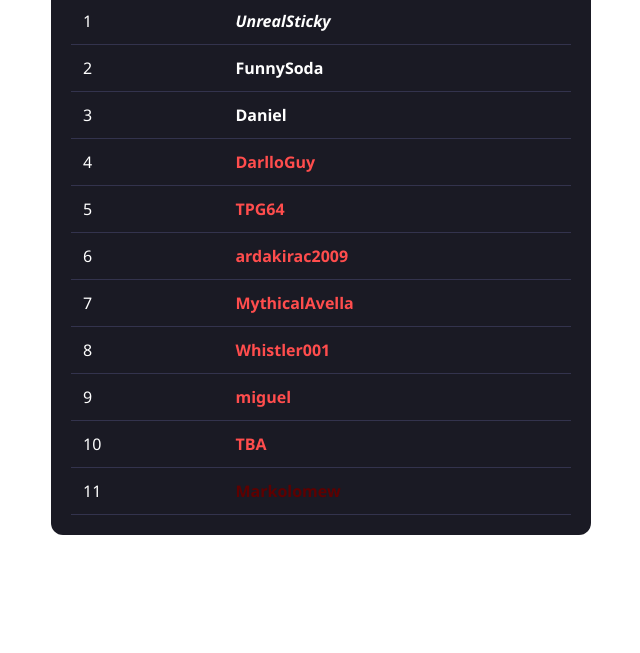
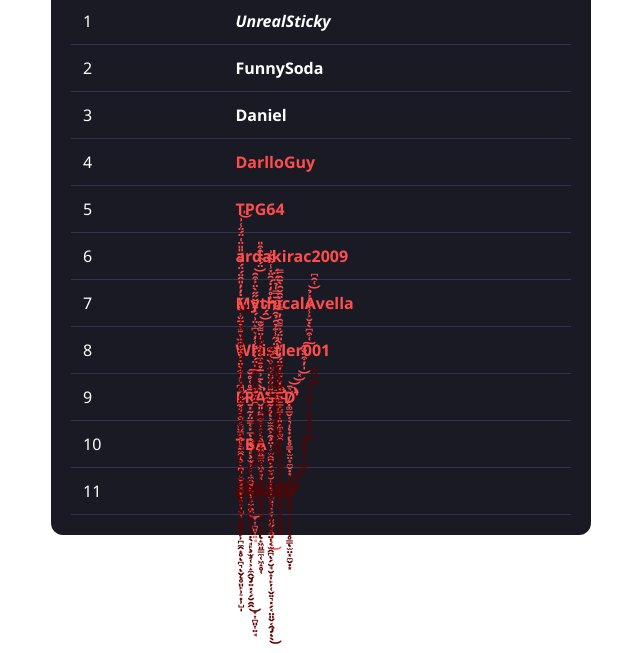
Before and after one commit to 27105/Friends-Leaderboard, a plain HTML site: page index.html in a window 1280 px wide. Shown: the part 147-800 px from the top of the page, without its empty margins (319-959 px from the left). Drawn offline with Linux system fonts and the light colour scheme.

Commit message:
Fuckers erased

```diff
--- a/index.html
+++ b/index.html
@@ -50,7 +50,7 @@
                 </tr>
                 <tr>
                     <td>9</td>
-                    <td class="friend-name trustworthy">miguel</td>
+                    <td class="friend-name trustworthy">Ȩ̷̡̢̡̨̛̰̝̬͔̪̬͇̹̪̼̭̟̥̪͉̬̥͈̙̹̠͓̹̺̩̇͆̔̒̐̀̈̇͐͌̾̑̏̓͌̉̅̆͗̅̈̊́̇̓̓̎̂̈́̈́̉̈́̎̎̈͑̈́̈̾͗̎̚͝ͅͅŖ̸̧̡̛͙̰̦̤̳͔͙̲͎̣̖̘̙̱̫̜͕̝̼̭̬͍͓͔̗̮̯̭̞͎̪͈͎͍̘̄̊͑̊̌̍̈́͐͐͌̾̒͛͆͛̈͗́͐̑̀̌̋̋̀̈͐͒̑̈́͒̈̑͒̎͘̕͜͠͝ͅÀ̷̢̬͈̯̪̰̖͎̠͕̖̝̝͖͈͇̼̜͖̝̥̜̀̀͊͗̅̊̄͒͋̄̀́̓̈͌̆͊̑́̓͗̊̒̇́̑̈̽̾̈̏̋͗̚̕͘̚͝͝Ş̶̡̛̛̰̦̥͕̫̼̭͕̯̤͎͔̫̭̪̗̮̘̮̝̩̙̦̜̬͍͉͓̗͔̤͈̬͔̯̖̄̎̐̆̈́̃͛̏͌͛̈́̋̾͊̉̑̉̂̑̈̾̄̿̍̉̈́̈́͜͝ͅͅͅE̵̛̛̲̗̳̣̩͈͓͚̞͚̭̽̓̈́͂̒̃̈́̓͗̎̀̎̈́͐͌̑̓̿̀̌̈̑̌̑̀̄̂̿͘̚D̸̨̢̛̛̛͚̲̬͔͉̜̟̠̣̥͇̫̤͙̼̬̣͙͛̄̽̍̓͒̈̐̂͑͒͆̀̇̆͐̾̀̋͑͐̉͑̑͆͘̚̕͘͝͝͝͠͝ͅ</td>
                 </tr>
                 <tr>
                     <td>10</td>
@@ -58,7 +58,7 @@
                 </tr>
                 <tr>
                     <td>11</td>
-                    <td class="friend-name the-ones-i-trust-the-least">Markolomew</td>
+                    <td class="friend-name the-ones-i-trust-the-least">Ȩ̷̡̢̡̨̛̰̝̬͔̪̬͇̹̪̼̭̟̥̪͉̬̥͈̙̹̠͓̹̺̩̇͆̔̒̐̀̈̇͐͌̾̑̏̓͌̉̅̆͗̅̈̊́̇̓̓̎̂̈́̈́̉̈́̎̎̈͑̈́̈̾͗̎̚͝ͅͅŖ̸̧̡̛͙̰̦̤̳͔͙̲͎̣̖̘̙̱̫̜͕̝̼̭̬͍͓͔̗̮̯̭̞͎̪͈͎͍̘̄̊͑̊̌̍̈́͐͐͌̾̒͛͆͛̈͗́͐̑̀̌̋̋̀̈͐͒̑̈́͒̈̑͒̎͘̕͜͠͝ͅÀ̷̢̬͈̯̪̰̖͎̠͕̖̝̝͖͈͇̼̜͖̝̥̜̀̀͊͗̅̊̄͒͋̄̀́̓̈͌̆͊̑́̓͗̊̒̇́̑̈̽̾̈̏̋͗̚̕͘̚͝͝Ş̶̡̛̛̰̦̥͕̫̼̭͕̯̤͎͔̫̭̪̗̮̘̮̝̩̙̦̜̬͍͉͓̗͔̤͈̬͔̯̖̄̎̐̆̈́̃͛̏͌͛̈́̋̾͊̉̑̉̂̑̈̾̄̿̍̉̈́̈́͜͝ͅͅͅE̵̛̛̲̗̳̣̩͈͓͚̞͚̭̽̓̈́͂̒̃̈́̓͗̎̀̎̈́͐͌̑̓̿̀̌̈̑̌̑̀̄̂̿͘̚D̸̨̢̛̛̛͚̲̬͔͉̜̟̠̣̥͇̫̤͙̼̬̣͙͛̄̽̍̓͒̈̐̂͑͒͆̀̇̆͐̾̀̋͑͐̉͑̑͆͘̚̕͘͝͝͝͠͝ͅ</td>
                 </tr>
             </tbody>
         </table>
```
